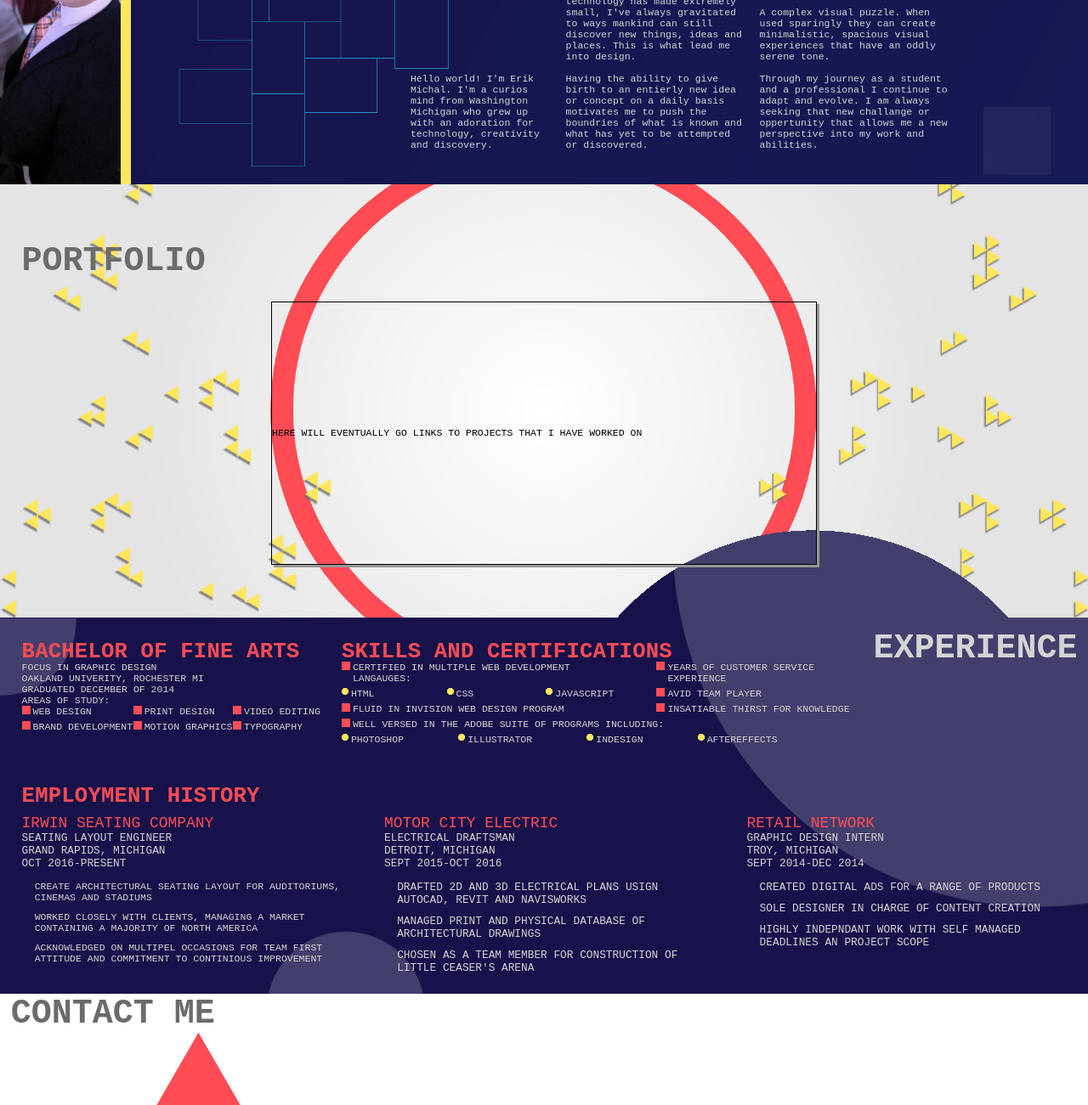
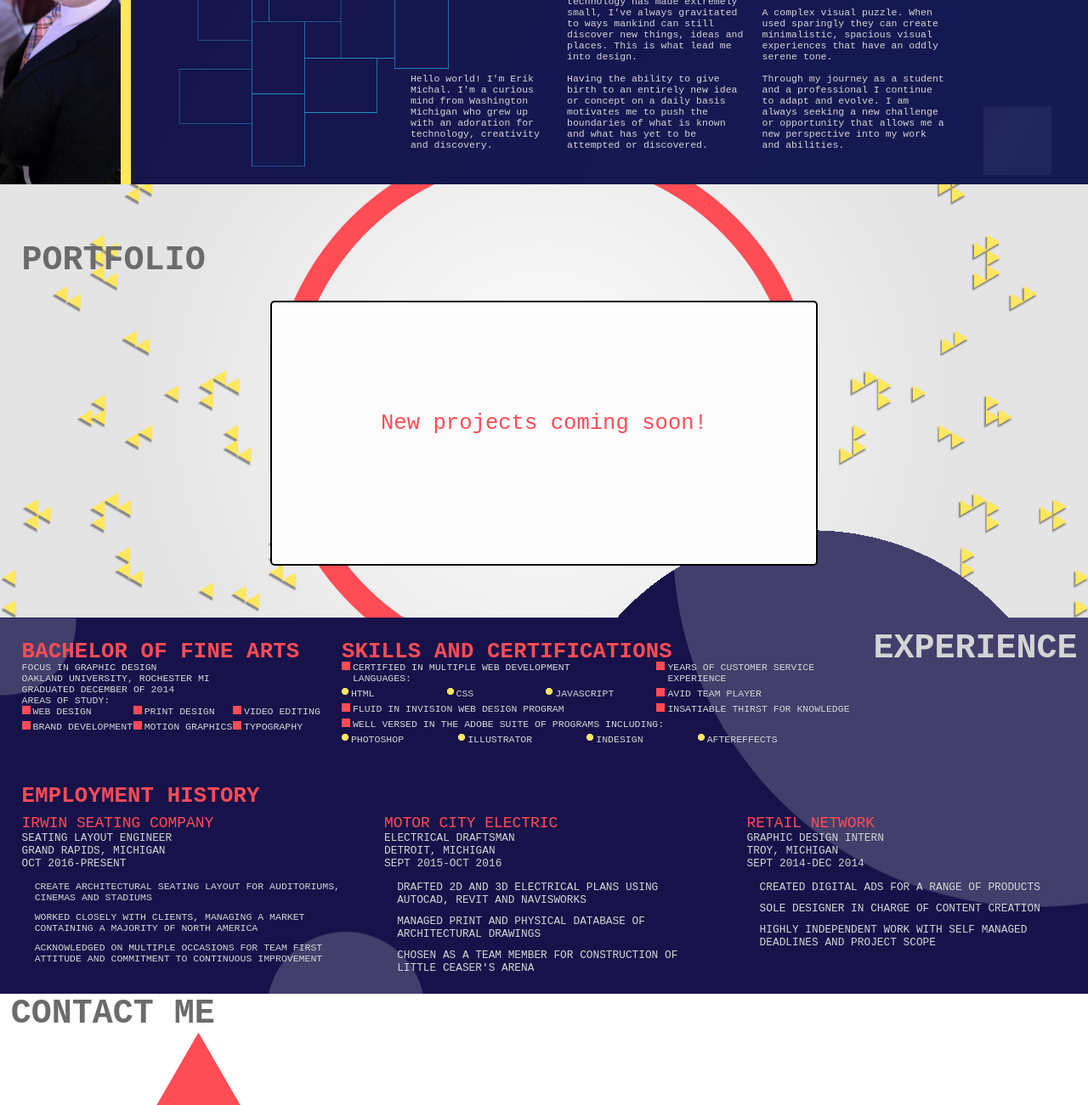
Before and after one commit to etmichal/etmichal.github.io, a plain HTML site: page index.html in a window 1280 px wide. Shown: the part 623-1924 px from the top of the page at 85% size. Drawn offline with Linux system fonts and the light colour scheme.

Commit message:
fix typos; spellcheck

```diff
--- a/ErikMichal-css.css
+++ b/ErikMichal-css.css
@@ -224,13 +224,23 @@ a {
 
     width: 50%;
     height: 60%;
+    background-color: rgb(252, 252, 252);
+    border-radius: 5px;
     position: relative;
-    align-content: center;
-    position: relative;
+    padding: auto;
     margin: auto;
+    border: 2px black solid;
     margin-top: 2%;
-    border: 1px black solid;
-    box-shadow: 3px 3px rgb(151, 151, 151);
+
+}
+
+#portfolio-header {
+
+    color: #FF4C55;
+    font-weight: bolder;
+    letter-spacing: initial;
+    text-align: center;
+    margin-top: 20%;
 
 }
 
--- a/index.html
+++ b/index.html
@@ -3,7 +3,6 @@
 <HTML>
 
 <HEAD>
-    <meta charset="UTF-8">
     <title>Erik Michal Design</title>
     <link rel="stylesheet" type="text/css" href="ErikMichal-css.css">
 </HEAD>
@@ -54,25 +53,25 @@
                 <h2>ABOUT<br>ME</h2>
             </span>
             <div id="about-paragraph">
-                <p class="about-col">Hello world! I'm Erik Michal. I'm a curios mind from Washington Michigan who grew
+                <p class="about-col">Hello world! I'm Erik Michal. I'm a curious mind from Washington Michigan who grew
                     up with an adoration for technology, creativity and discovery.</p>
                 <p class="about-col">In a world that modern technology has made extremely small, I've always gravitated
                     to
                     ways mankind can still discover new things, ideas and places. This is what lead me into
                     design.<br><br>
-                    Having the ability to give birth to an entierly new idea or concept on a daily basis motivates me to
+                    Having the ability to give birth to an entirely new idea or concept on a daily basis motivates me to
                     push
-                    the boundries of what is known and what has yet to be attempted or discovered.
+                    the boundaries  of what is known and what has yet to be attempted or discovered.
                 </p>
-                <p class="about-col">Many of my favorite experaments come in the form of geometric shapes. With a
-                    background in architectural drafting, I've learned how the columnation of simple shapes and forms
+                <p class="about-col">Many of my favorite experiments  come in the form of geometric shapes. With a
+                    background in architectural drafting, I've learned how the collimation  of simple shapes and forms
                     can
                     create. <br><br>A complex visual puzzle. When used sparingly they can create minimalistic, spacious
                     visual
                     experiences that have an oddly serene tone.<br><br>
                     Through my journey as a student and a professional I continue to adapt and evolve. I am always
-                    seeking that
-                    new challange or oppertunity that allows me a new perspective into my work and abilities.</p>
+                    seeking a
+                    new challenge or opportunity  that allows me a new perspective into my work and abilities.</p>
             </div>
         </div>
     </div>
@@ -84,7 +83,7 @@
             <h2>PORTFOLIO</h2>
         </span>
         <div id="portfolio-content">
-            <p>HERE WILL EVENTUALLY GO LINKS TO PROJECTS THAT I HAVE WORKED ON</p>
+            <h1 id=portfolio-header>New projects coming soon!</h1>
         </div>
 
     </div>
@@ -98,7 +97,7 @@
                     <p>FOCUS IN GRAPHIC DESIGN</p>
                 </div>
                 <div class="exp-sub">
-                    <p>OAKLAND UNIVERITY, ROCHESTER MI</p>
+                    <p>OAKLAND UNIVERSITY, ROCHESTER MI</p>
                 </div>
                 <div class="exp-sub">
                     <p>GRADUATED DECEMBER OF 2014</p>
@@ -141,7 +140,7 @@
                     <div class=skill-col>
                         <div id=certs-width>
                             <div class="skills-certs-bullets"><img src="images/bullet-block.png" class="bullet">
-                                <p>CERTIFIED IN MULTIPLE WEB DEVELOPMENT LANGAUGES:</p>
+                                <p>CERTIFIED IN MULTIPLE WEB DEVELOPMENT LANGUAGES:</p>
                             </div>
 
                             <div class="skills-certs-bullets" id=certs>
@@ -218,8 +217,8 @@
                                     CONTAINING A MAJORITY OF NORTH AMERICA</p>
                             </li>
                             <li class=bullet-text>
-                                <p>ACKNOWLEDGED ON MULTIPEL OCCASIONS FOR TEAM FIRST
-                                    ATTITUDE AND COMMITMENT TO CONTINIOUS IMPROVEMENT</p>
+                                <p>ACKNOWLEDGED ON MULTIPLE  OCCASIONS FOR TEAM FIRST
+                                    ATTITUDE AND COMMITMENT TO CONTINUOUS  IMPROVEMENT</p>
                             </li>
                         </ul>
                     </div>
@@ -229,7 +228,7 @@
                         <p class="exp-sub" id="location">DETROIT, MICHIGAN</p>
                         <p class="exp-sub" id="duration">SEPT 2015-OCT 2016</p>
                         <ul class=employ-list id=isc>
-                            <li class=bullet-text>DRAFTED 2D AND 3D ELECTRICAL PLANS USIGN AUTOCAD, REVIT AND NAVISWORKS
+                            <li class=bullet-text>DRAFTED 2D AND 3D ELECTRICAL PLANS USING AUTOCAD, REVIT AND NAVISWORKS
                             </li>
                             <li class=bullet-text>MANAGED PRINT AND PHYSICAL DATABASE OF ARCHITECTURAL DRAWINGS</li>
                             <li class=bullet-text>CHOSEN AS A TEAM MEMBER FOR CONSTRUCTION OF LITTLE CEASER'S ARENA</li>
@@ -243,7 +242,7 @@
                         <ul class=employ-list id=isc>
                             <li class=bullet-text>CREATED DIGITAL ADS FOR A RANGE OF PRODUCTS</li>
                             <li class=bullet-text>SOLE DESIGNER IN CHARGE OF CONTENT CREATION</li>
-                            <li class=bullet-text>HIGHLY INDEPNDANT WORK WITH SELF MANAGED DEADLINES AN PROJECT SCOPE
+                            <li class=bullet-text>HIGHLY INDEPENDENT WORK WITH SELF MANAGED DEADLINES AND PROJECT SCOPE
                             </li>
                         </ul>
                     </div>
```
